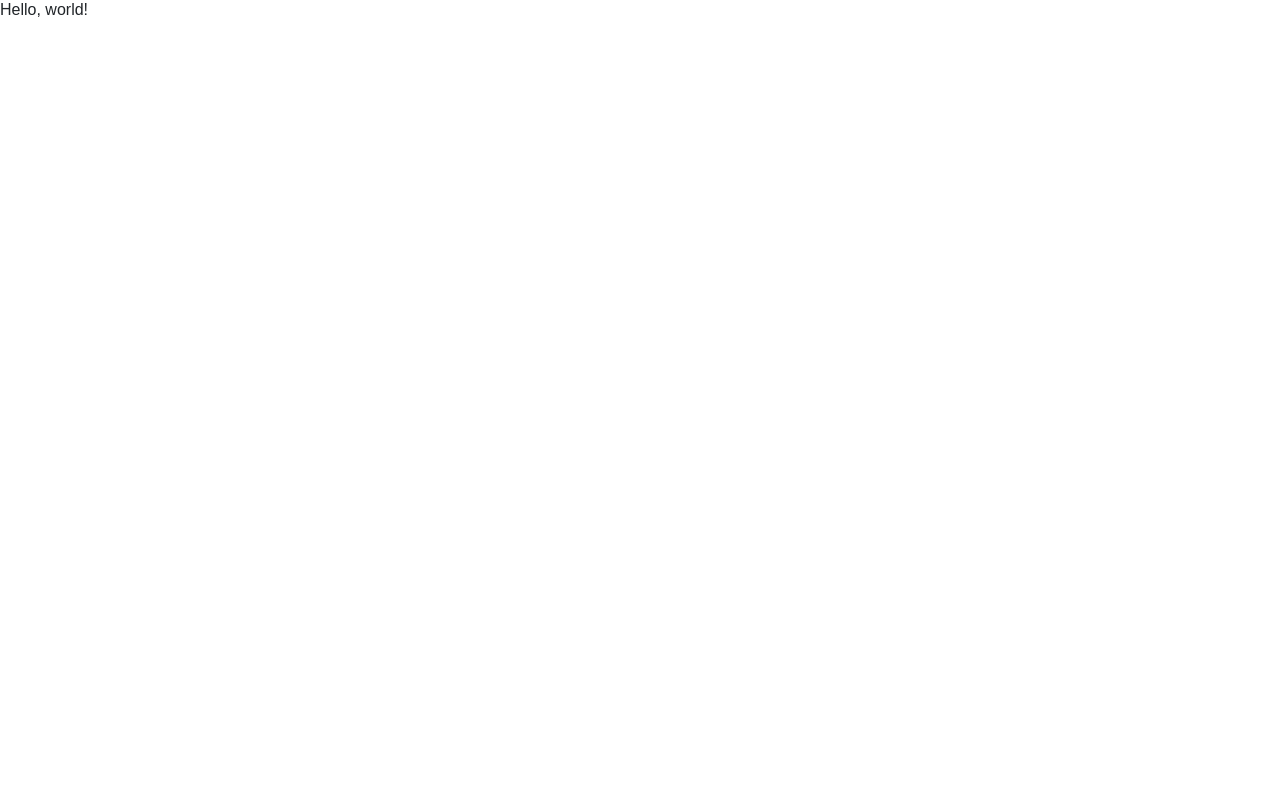
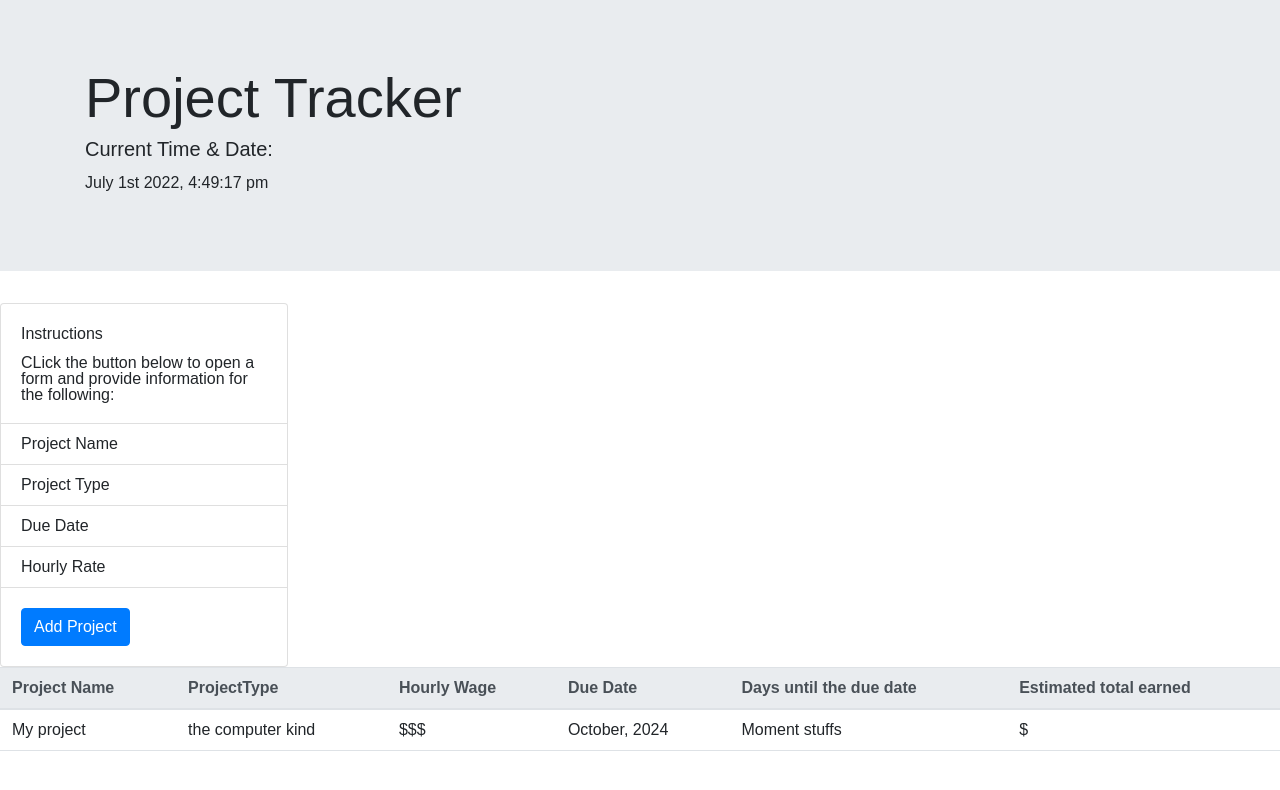
Before and after one commit to missatrox44/05-mini-project, a plain HTML site: page index.html in a window 1280 px wide. Drawn offline with nearby package versions, Linux system fonts and the light colour scheme.

Commit message:
Skeleton elements present

```diff
--- a/assets/js/script.js
+++ b/assets/js/script.js
@@ -0,0 +1,3 @@
+//Current Date and time in header
+var today = moment();
+$("#current-time").text(today.format('MMMM Do YYYY, h:mm:ss a'));
--- a/index.html
+++ b/index.html
@@ -12,15 +12,121 @@
 
     <title>Project Tracker</title>
   </head>
+  <header>
+    <div class="jumbotron jumbotron-fluid">
+      <div class="container">
+        <h1 class="display-4">Project Tracker</h1>
+        <p class="lead">Current Time & Date:</p>
+        <p id="current-time"></p>
+      </div>
+    </div>
+  </header>
   <body>
-    <h1>Hello, world!</h1>
+    <div class="card" style="width: 18rem;">
+       <div class="card-body">
+         <h5 class="card-title">Instructions</h5>
+         <p class="card-text">CLick the button below to open a form and provide information for the following:</p>
+       </div>
+       <ul class="list-group list-group-flush">
+         <li class="list-group-item">Project Name</li>
+         <li class="list-group-item">Project Type</li>
+         <li class="list-group-item">Due Date</li>
+         <li class="list-group-item">Hourly Rate</li>
+       </ul>
+       <div class="card-body">
+        <button type="button" class="btn btn-primary" data-toggle="modal" data-target="#staticBackdrop">
+          Add Project
+        </button>
 
+         </div>
+     </div>
+
+<!-- Modal -->
+<div class="modal fade" id="staticBackdrop" data-backdrop="static" data-keyboard="false" tabindex="-1" aria-labelledby="staticBackdropLabel" aria-hidden="true">
+  <div class="modal-dialog">
+    <div class="modal-content">
+      <div class="modal-header">
+        <h5 class="modal-title" id="staticBackdropLabel">Modal title</h5>
+        <button type="button" class="close" data-dismiss="modal" aria-label="Close">
+          <span aria-hidden="true">&times;</span>
+        </button>
+      </div>
+      <div class="modal-body">
+        <form>
+
+          <div class="form-group">
+            <label for="exampleFormControlInput1">Project Name</label>
+            <input type="email" class="form-control" id="exampleFormControlInput1" placeholder="Enter the project's name">
+          </div>
+          <div class="form-group">
+            <label for="exampleFormControlSelect1">Project Type</label>
+            <select class="form-control" id="exampleFormControlSelect1">
+              <option>1</option>
+              <option>2</option>
+              <option>3</option>
+              <option>4</option>
+              <option>5</option>
+            </select>
+          </div>
+          <div class="form-group">
+            <label for="exampleFormControlInput1">Hourly Rate $</label>
+            <input type="rate" class="form-control" id="hourlyRate" placeholder="$$$">
+          </div>
+          <div class="form-group">
+            <label for="exampleFormControlTextarea1">Due Date</label>
+            <textarea class="form-control" id="exampleFormControlTextarea1" placeholder= "When is the project due?"></textarea>
+          </div>
+         </form>
+
+
+      </div>
+      <div class="modal-footer">
+        <button type="button" class="btn btn-secondary" data-dismiss="modal">Close</button>
+        <button type="button" class="btn btn-primary">Submit Project Info</button>
+      </div>
+    </div>
+  </div>
+</div>
+
+<section>
+  <table class="table">
+    <thead class="thead-light">
+      <tr>
+        <th scope="col">Project Name</th>
+        <th scope="col">ProjectType</th>
+        <th scope="col">Hourly Wage</th>
+        <th scope="col">Due Date</th>
+        <th scope="col">Days until the due date</th>
+        <th scope="col">Estimated total earned</th>
+      </tr>
+    </thead>
+    <tbody>
+      <tr>
+        <td class="project-name">My project</td>
+        <td class="project-type">the computer kind</td>
+        <td class="hourly-wage">$$$</td>
+        <td class="due-date">October, 2024</td>
+        <td class="days-until">Moment stuffs</td>
+        <td class="total-earned">$</td>
+      </tr>
+      <tr>
+        <td class="project-name"></td>
+        <td class="project-type"></td>
+        <td class="hourly-wage"></td>
+        <td class="due-date"></td>
+        <td class="days-until"></td>
+        <td class="total-earned"></td>
+      </tr>
+    </tbody>
+  </table>
+</section>
 
 
 
     <script src="https://code.jquery.com/jquery-3.5.1.min.js"></script>
     <script src="https://cdn.jsdelivr.net/npm/jquery@3.5.1/dist/jquery.slim.min.js" integrity="sha384-DfXdz2htPH0lsSSs5nCTpuj/zy4C+OGpamoFVy38MVBnE+IbbVYUew+OrCXaRkfj" crossorigin="anonymous"></script>
     <script src="https://cdn.jsdelivr.net/npm/bootstrap@4.6.1/dist/js/bootstrap.bundle.min.js" integrity="sha384-fQybjgWLrvvRgtW6bFlB7jaZrFsaBXjsOMm/tB9LTS58ONXgqbR9W8oWht/amnpF" crossorigin="anonymous"></script>
+    <script type="text/javascript" src="https://cdnjs.cloudflare.com/ajax/libs/moment.js/2.27.0/moment.min.js"></script>
     <script src="./assets/js/script.js"></script>
 
 
```
Also changed, not shown: 1 other file.
